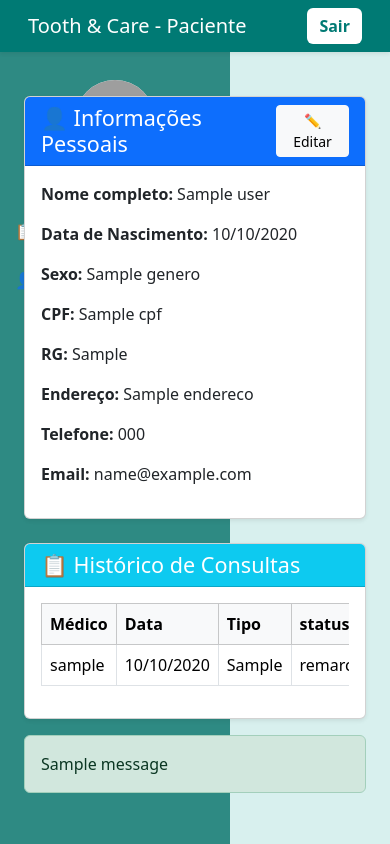
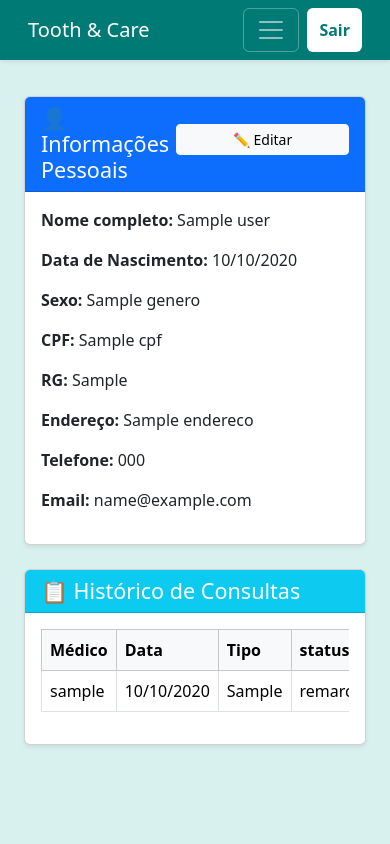
Before and after one commit to SENAI-Morvan-Figueiredo/Clinica-tooth-and-care, a Django app: template pacientes/templates/paciente/consulta/historico_paciente.html in a window 390 px wide. Run offline with Django 5.2, Linux system fonts and the light colour scheme; the template is opened without the code that fills it: most values are stand-ins (such as "Sample title", 1, 10 or a date in 2020); one stand-in notice (Sample message) is shown; some libraries are stand-ins or nearby versions; grey boxes are pictures that could not be loaded.

Commit message:
Páginas do paciente responsivas

```diff
--- a/pacientes/templates/paciente/base.html
+++ b/pacientes/templates/paciente/base.html
@@ -1,31 +1,43 @@
 <!DOCTYPE html>
 <html lang="pt-br">
 {% load static %}
+
 <head>
     <meta charset="UTF-8">
     <meta name="viewport" content="width=device-width, initial-scale=1.0">
-    <title>{% block title %}Painel do Paciente{% endblock %}</title>
+    <title>{% block title %}Painel{% endblock %}</title>
 
     <!-- Bootstrap 5 -->
     <link href="https://cdn.jsdelivr.net/npm/bootstrap@5.3.3/dist/css/bootstrap.min.css" rel="stylesheet">
-    <link rel="stylesheet" href="{% static 'css/paciente.css' %}">
+    <link rel="stylesheet" href="{% static 'css/pacientes/paciente.css' %}">
     {% block extra_css %}{% endblock %}
 </head>
+
 <body>
     <!-- Header -->
     <header class="navbar navbar-dark fixed-top shadow-sm px-3">
         <div class="container-fluid">
-            <h1 class="navbar-brand mb-0 fs-5">Tooth & Care - Paciente</h1>
+            <h1 class="navbar-brand mb-0 fs-5">Tooth & Care</h1>
+
+            <div id="navBtns" class="d-flex gap-2">
+                <!-- Botão menu mobile -->
+                <button class="navbar-toggler d-md-none" type="button" data-bs-toggle="collapse"
+                    data-bs-target="#sidebarCollapse" aria-controls="sidebarCollapse" aria-expanded="false"
+                    aria-label="Toggle navigation">
+                    <span class="navbar-toggler-icon"></span>
+                </button>
 
                 <form method="post" action="{% url 'account_logout' %}">
                     {% csrf_token %}
-                <button type="submit" class="btn btn-logout">Sair</button>
+                    <button type="submit" class="btn btn-logout" id="logout-btn">Sair</button>
                 </form>
+            </div>
         </div>
     </header>
 
+    <div class="d-flex main-wrapper">
         <!-- Sidebar -->
-    <aside class="sidebar">
+        <aside class="sidebar collapse d-md-block" id="sidebarCollapse">
             <img src="https://cdn-icons-png.flaticon.com/512/847/847969.png" alt="Imagem do Usuário">
             <h2>{{ paciente.user.username }}</h2>
 
@@ -33,10 +45,14 @@
             <a href="{% url 'informacoes-pessoais' %}">👤 Informações pessoais</a>
         </aside>
 
+        <!-- Overlay para mobile -->
+        <div class="sidebar-overlay d-md-none" id="sidebarOverlay" data-bs-toggle="collapse" data-bs-target="#sidebarCollapse"></div>
+
         <!-- Main content -->
-    <main class="container-fluid mt-5 pt-4">
+        <main class="container-fluid mt-5 pt-4 flex-grow-1">
             {% block content %}{% endblock %}
         </main>
+    </div>
 
     <!-- Bootstrap JS -->
     <script src="https://cdn.jsdelivr.net/npm/bootstrap@5.3.3/dist/js/bootstrap.bundle.min.js"></script>
--- a/pacientes/templates/paciente/consulta/historico_paciente.html
+++ b/pacientes/templates/paciente/consulta/historico_paciente.html
@@ -114,12 +114,4 @@
     </div>
 
 </div>
-
-{% if messages %}
-<div class="container mt-3">
-    {% for message in messages %}
-    <div class="alert alert-{{ message.tags }}">{{ message }}</div>
-    {% endfor %}
-</div>
-{% endif %}
 {% endblock %}
--- a/tooth_n_care/static/css/paciente.css
+++ /dev/null
@@ -1,71 +0,0 @@
-body {
-    background-color: #d8f0ee;
-    min-height: 100vh;
-    display: flex;
-    flex-direction: column;
-}
-
-.sidebar {
-    background-color: #2e8a83;
-    min-height: 100vh;
-    color: white;
-    padding-top: 80px;
-    position: fixed;
-    top: 0;
-    left: 0;
-    width: 230px;
-}
-
-.sidebar img {
-    width: 80px;
-    height: 80px;
-    border-radius: 50%;
-    display: block;
-    margin: 0 auto 10px;
-    background-color: #fff;
-}
-
-.sidebar h2 {
-    font-size: 16px;
-    text-align: center;
-    margin-bottom: 20px;
-}
-
-.sidebar a {
-    color: white;
-    text-decoration: none;
-    display: block;
-    padding: 10px 15px;
-    border-radius: 6px;
-    margin-bottom: 5px;
-    transition: 0.3s;
-}
-
-.sidebar a:hover {
-    background-color: #009c96;
-}
-
-main {
-    margin-left: 240px;
-    padding: 30px;
-}
-
-header.navbar {
-    background-color: #007a74 !important;
-}
-
-header .btn-logout {
-    background-color: #fff;
-    color: #007a74;
-    border: none;
-    font-weight: 600;
-}
-
-header .btn-logout:hover {
-    background-color: #e8e8e8;
-}
-
-#consulta-card {
-    max-width: 550px;
-    margin-inline: 1rem;
-}
--- /dev/null
+++ b/tooth_n_care/static/css/pacientes/paciente.css
@@ -0,0 +1,196 @@
+body {
+    background-color: #d8f0ee;
+    min-height: 100vh;
+    display: flex;
+    flex-direction: column;
+}
+
+.sidebar {
+    background-color: #2e8a83;
+    min-height: 100vh;
+    color: white;
+    padding-top: 80px;
+    width: 230px;
+    z-index: 1000;
+    transition: transform 0.3s ease;
+}
+
+.sidebar img {
+    width: 80px;
+    height: 80px;
+    border-radius: 50%;
+    display: block;
+    margin: 0 auto 10px;
+    background-color: #fff;
+}
+
+.sidebar h2 {
+    font-size: 16px;
+    text-align: center;
+    margin-bottom: 20px;
+}
+
+.sidebar a {
+    color: white;
+    text-decoration: none;
+    display: block;
+    padding: 10px 15px;
+    border-radius: 6px;
+    margin-bottom: 5px;
+    transition: 0.3s;
+}
+
+.sidebar a:hover {
+    background-color: #009c96;
+}
+
+main {
+    margin-left: 240px;
+    padding: 30px;
+    transition: margin-left 0.3s ease;
+    flex: 1;
+}
+
+header.navbar {
+    background-color: #007a74 !important;
+    z-index: 1100;
+}
+
+header .btn-logout {
+    background-color: #fff;
+    color: #007a74;
+    border: none;
+    font-weight: 600;
+}
+
+header .btn-logout:hover {
+    background-color: #e8e8e8;
+}
+
+#logout-btn {
+    height: 100%;
+}
+
+#consulta-card {
+    max-width: 550px;
+    margin-inline: 1rem;
+}
+
+/* Responsividade */
+@media (max-width: 768px) {
+    .sidebar {
+        position: fixed;
+        left: 0;
+        top: 0;
+        transform: translateX(-100%);
+        width: 280px;
+    }
+
+    .sidebar.show,
+    .sidebar.collapse.show {
+        transform: translateX(0);
+    }
+
+    .sidebar.collapsing {
+        transition: transform 0.3s ease;
+    }
+
+    main {
+        margin-left: 0;
+        padding: 20px 15px;
+        margin-top: 0;
+        width: 100%;
+    }
+
+    #consultas-container {
+        flex-direction: column;
+        overflow-x: visible;
+        align-items: center;
+    }
+
+    #consulta-card {
+        width: 95%;
+        margin-inline: 0;
+        margin-bottom: 1rem;
+    }
+
+    .navbar-toggler {
+        border: 1px solid rgba(255,255,255,0.3);
+    }
+
+    /* Overlay só no mobile */
+    .sidebar-overlay {
+        position: fixed;
+        top: 0;
+        left: 0;
+        right: 0;
+        bottom: 0;
+        background: rgba(0, 0, 0, 0.5);
+        z-index: 999;
+        display: none;
+    }
+
+    .sidebar.show + .sidebar-overlay {
+        display: block;
+    }
+}
+
+@media (max-width: 425px) {
+    main {
+        padding: 15px 10px;
+    }
+
+    .card-body {
+        padding: 1rem;
+    }
+
+    .btn {
+        width: 100%;
+        margin-bottom: 0.5rem;
+    }
+
+    .d-flex.justify-content-center.gap-3 {
+        flex-direction: column;
+        gap: 0.5rem !important;
+    }
+
+    .form-group {
+        margin-bottom: 1rem;
+    }
+
+    .sidebar {
+        width: 250px;
+    }
+}
+
+/* Melhorias para tablets */
+@media (min-width: 769px) and (max-width: 1024px) {
+    .sidebar {
+        width: 200px;
+    }
+
+    main {
+        margin-left: 210px;
+        padding: 25px;
+    }
+
+    #consulta-card {
+        max-width: 450px;
+    }
+}
+
+/* Garantir que sidebar fique sempre visível em desktop */
+@media (min-width: 769px) {
+    .sidebar {
+        transform: translateX(0) !important;
+        position: relative;
+    }
+
+    .sidebar.collapse:not(.show) {
+        display: block !important;
+    }
+
+    .sidebar-overlay {
+        display: none !important;
+    }
+}
```
Also changed, not shown: pacientes/templates/paciente/consulta/crud.html (+9 -9 lines). Lines whose indentation alone changed are shown as unchanged.
